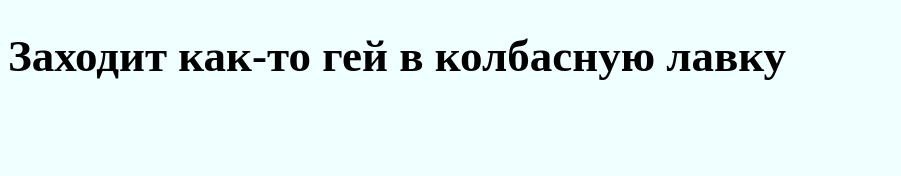
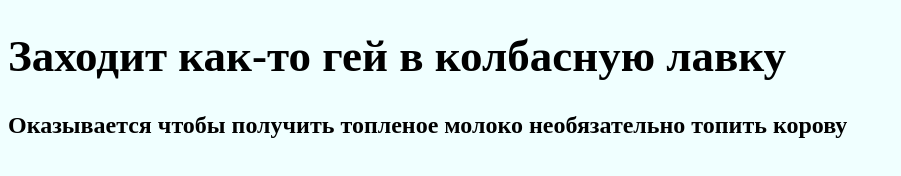
Before and after one commit to Tsukumo2317/first, a plain HTML site: page index.html in a window 1280 px wide. Shown: the whole page, without its empty margins (0-901 px from the left). Drawn offline with Linux system fonts and the light colour scheme.

Commit message:
second commit

```diff
--- a/index.html
+++ b/index.html
@@ -10,6 +10,7 @@
 </head>
 <body>
 <h1>Заходит как-то гей в колбасную лавку</h1>
+<h2>Оказывается чтобы получить топленое молоко необязательно топить корову</h2>
 <script src="script.js"></script>
 </body>
 </html>
```
